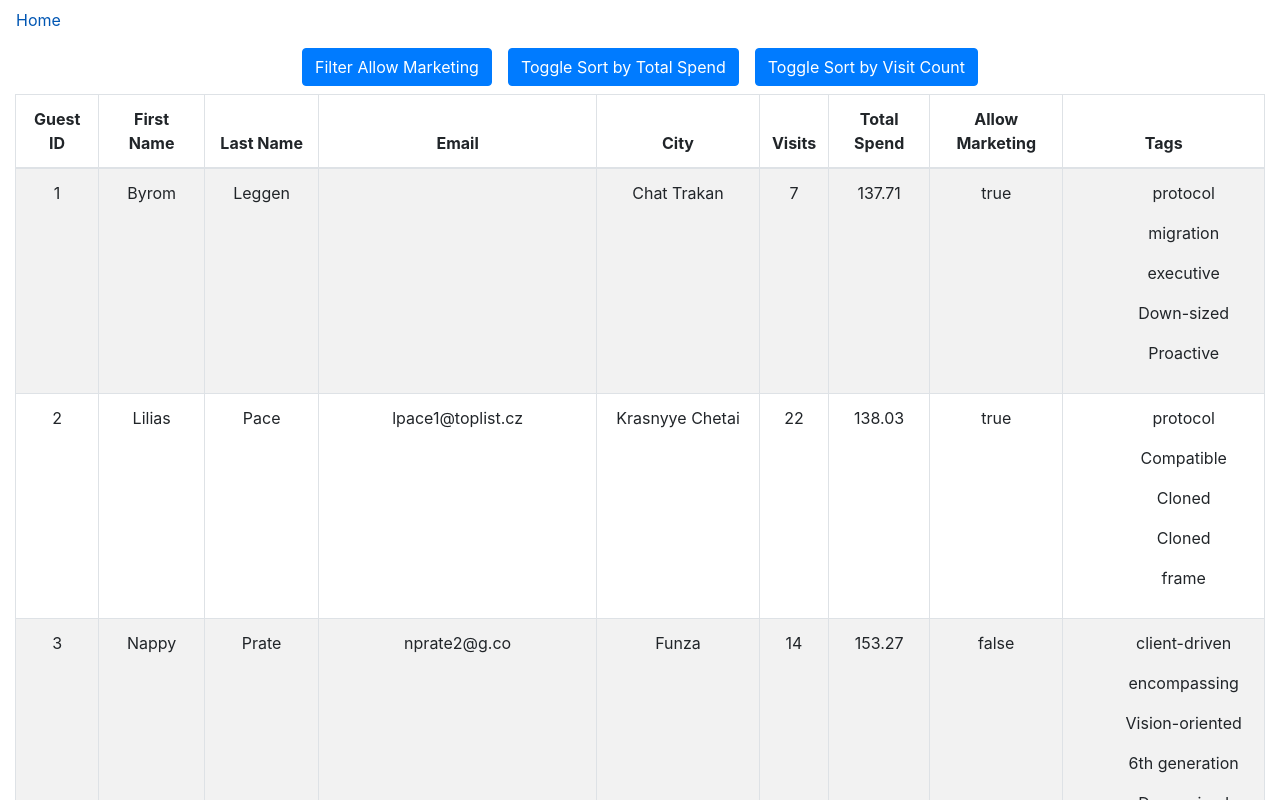
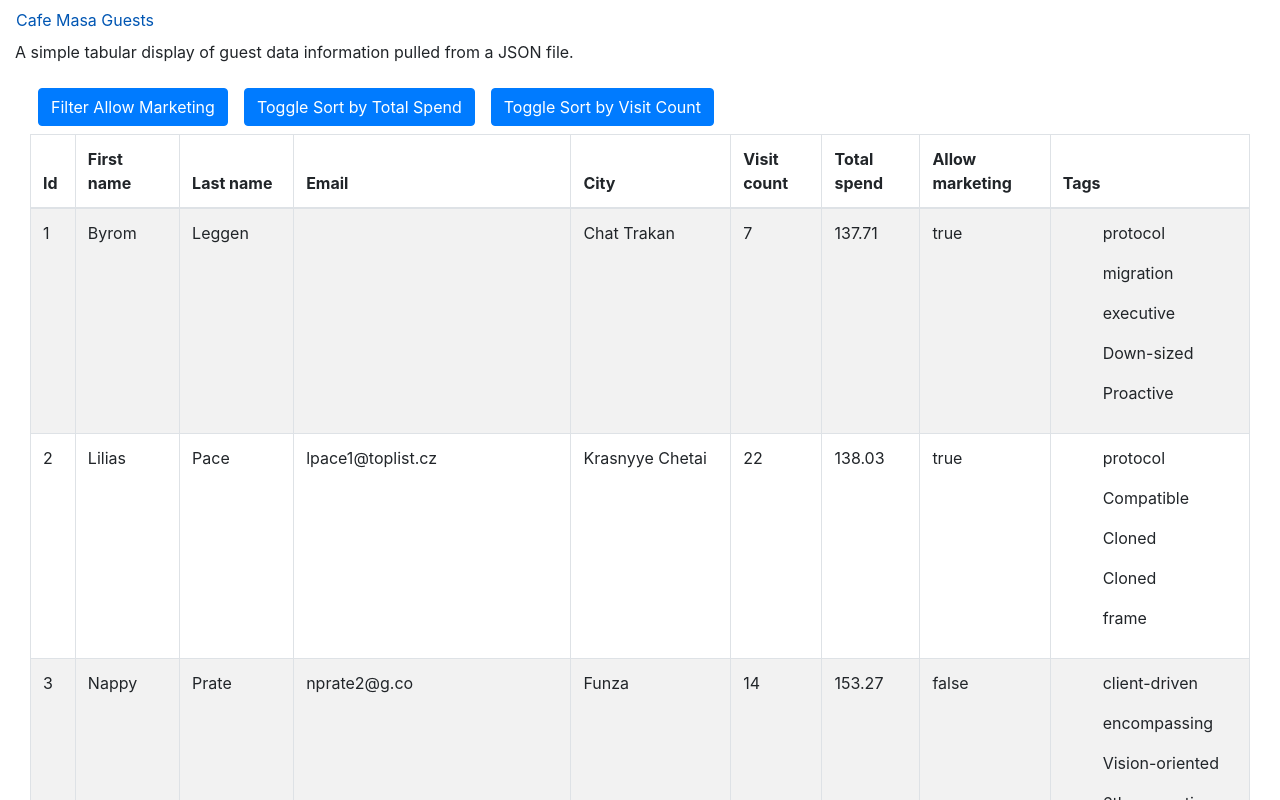
Before and after one commit to VasiliiSikora/cafe-masa, a React (Create React App) app: page / in a window 1280 px wide. Shown: the top 800 px of the page. Built offline with nearby package versions, Linux system fonts and the light colour scheme.

Commit message:
A little bit of cleanup/restructuring and added a function to render headers from the data in the metadata field directly.

```diff
--- a/src/App.js
+++ b/src/App.js
@@ -5,12 +5,18 @@ import Footer from "./components/footer/Footer"
 
 import './App.css';
 import 'bootstrap/dist/css/bootstrap.css';
+import {Container} from "react-bootstrap";
 
 function App() {
   return (
     <div className="App">
       <Header/>
-      <GuestsTable/>
+        <Container fluid={true}>
+          <div className="intro-text" style={{textAlign: "left"}}>
+              <p>A simple tabular display of  guest data information pulled from a JSON file.</p>
+          </div>
+          <GuestsTable/>
+        </Container>
       <Footer/>
     </div>
   );
--- a/src/components/guests_table/GuestsTable.js
+++ b/src/components/guests_table/GuestsTable.js
@@ -38,9 +38,39 @@ export default class GuestsTable extends Component {
                 new Guest(guest.id, guest.first_name, guest.last_name, guest.email, guest.city,
                     guest.visit_count, guest.total_spend, guest.allow_marketing.toString(), guest.tags));
         }
-        this.setState({filteredData: guestData});
     }
 
+    /**
+     * Renders the table headings from the values in the JSON metadata section.
+     * This means that if the JSON data changes, the entire table will change as needed.
+     * This is based off the assumption that this metadata provides each field in the data 1 to 1.
+     * @returns {*} The render of table headings as ingested from table headers.
+     * @private
+     */
+    _renderTableHeaders() {
+        const guestDataHeaders = this.state.guestRawData["meta-data"].payload;
+        const guestTableHeaders = [];
+        for(let i = 0; i < guestDataHeaders.length; i++) {
+            const payloadField = guestDataHeaders[i];
+            guestTableHeaders.push(payloadField.label);
+        }
+
+        return (
+            <thead>
+            <tr>
+                {guestTableHeaders.map(label => {
+                    return <th key={label}>{label}</th>
+                })}
+            </tr>
+            </thead>
+        )
+    }
+
+    /**
+     * Renders all data in the table, according to the state flags set with toggle buttons.
+     * @returns {*} the rendered JSON data.
+     * @private
+     */
     _renderTableData() {
         // Declare a copy of the data read from the JSON, what is actually displayed according to sort/filtering flags.
         // This allows restoration of the original state after filtering so no data is lost.
@@ -81,8 +111,9 @@ export default class GuestsTable extends Component {
     }
 
     render() {
+        this._renderTableHeaders()
         return (
-            <Container fluid={true}>
+            <Container fluid={true} align={"left"}>
                 <Button onClick={() => this.setState(prevState => ({
                     filterMarketing: !prevState.filterMarketing}))}>
                     Filter Allow Marketing
@@ -96,20 +127,8 @@ export default class GuestsTable extends Component {
                     Toggle Sort by Visit Count
                 </Button>
             <Table striped responsive bordered>
-                <thead>
-                    <tr>
-                        <th>Guest ID</th>
-                        <th>First Name</th>
-                        <th>Last Name</th>
-                        <th>Email</th>
-                        <th>City</th>
-                        <th>Visits</th>
-                        <th>Total Spend</th>
-                        <th>Allow Marketing</th>
-                        <th>Tags</th>
-                    </tr>
-                </thead>
-                    {this._renderTableData()}
+                {this._renderTableHeaders()}
+                {this._renderTableData()}
             </Table>
             </Container>
         )
--- a/src/components/header/Header.js
+++ b/src/components/header/Header.js
@@ -11,7 +11,7 @@ export default class Header extends Component {
         return (
             <Nav defaultActiveKey="/home" as="ul">
                 <Nav.Item as="li">
-                    <Nav.Link href="#home">Home</Nav.Link>
+                    <Nav.Link href="#home">Cafe Masa Guests</Nav.Link>
                 </Nav.Item>
             </Nav>
         )
```
